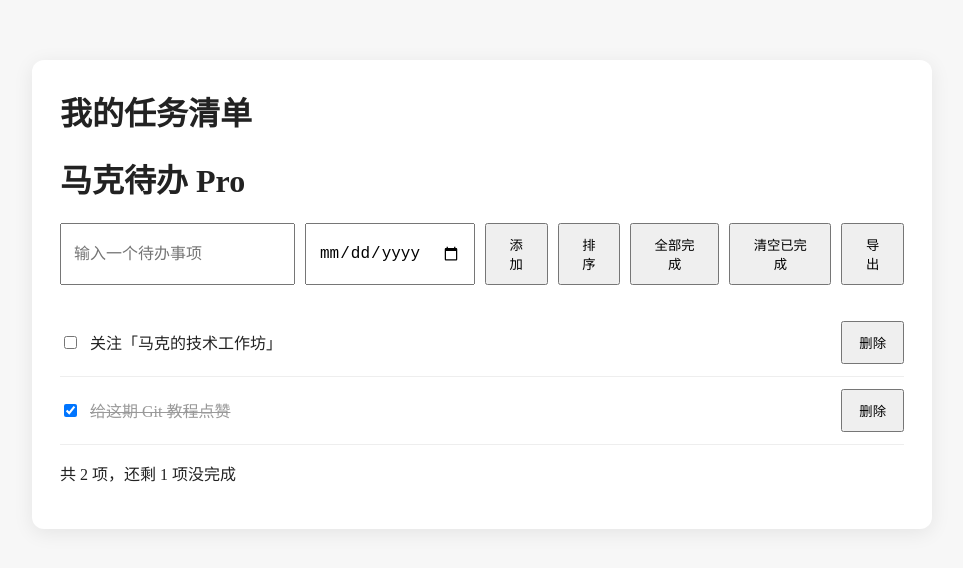
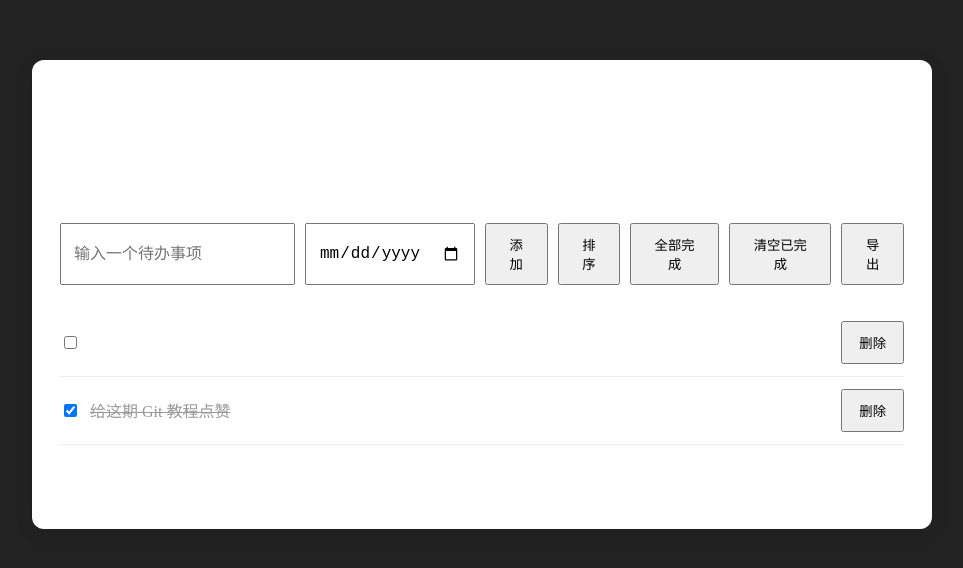
Before and after one commit to QuietKyn/simpleDemo, a plain HTML site: page index.html in a window 1280 px wide. Shown: the whole page, without its empty margins (158-1121 px from the left). Drawn offline with Linux system fonts and the light colour scheme.

Commit message:
feat: 开发黑暗主题基础样式

```diff
--- a/index.html
+++ b/index.html
@@ -6,13 +6,11 @@
   <title>马克待办</title>
   <style>
     body {
-      max-width: 900px;
-      margin: 60px auto;
-      padding: 0 20px;
-      background: #f7f7f7;
-      color: #222;
-    }
-
+    max-width: 900px;
+    margin: 60px auto;
+    background: #222;
+    color: white;
+}
     .app {
       background: white;
       padding: 28px;
@@ -93,7 +91,7 @@
   <div class="app">
 
     <h1>我的任务清单</h1>
-    <h1>马克待办 Pro</h1>
+<h1>马克待办 - 暗黑主题</h1>
 
     <div class="input-row">
       <input id="todoInput" type="text" placeholder="输入一个待办事项">
```
